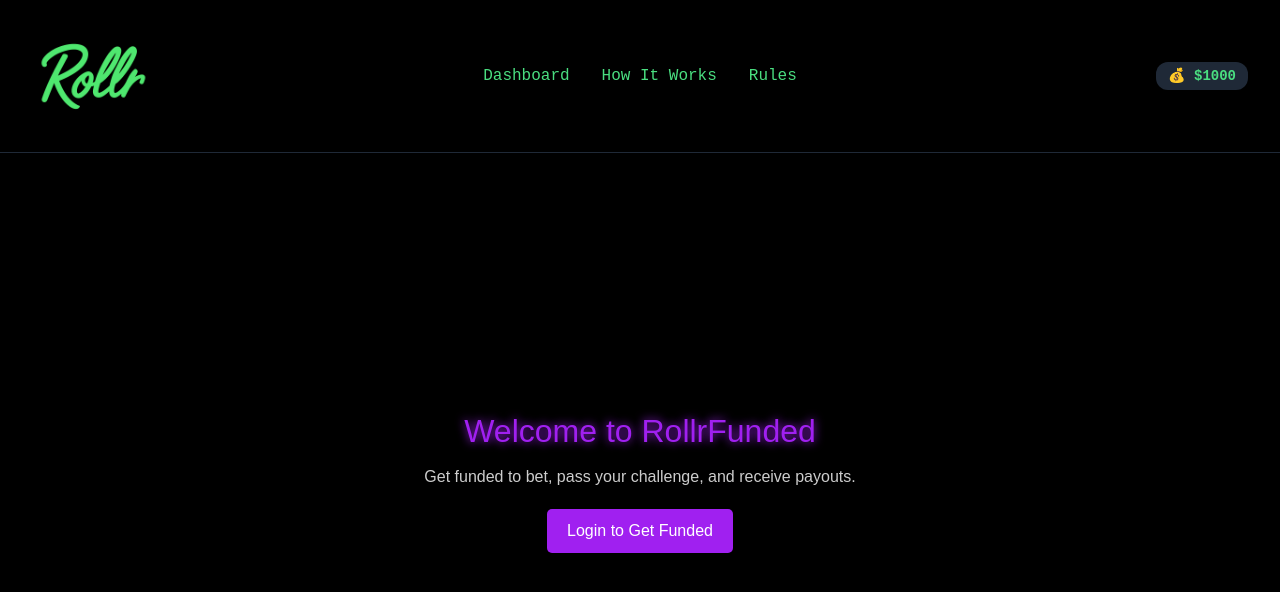
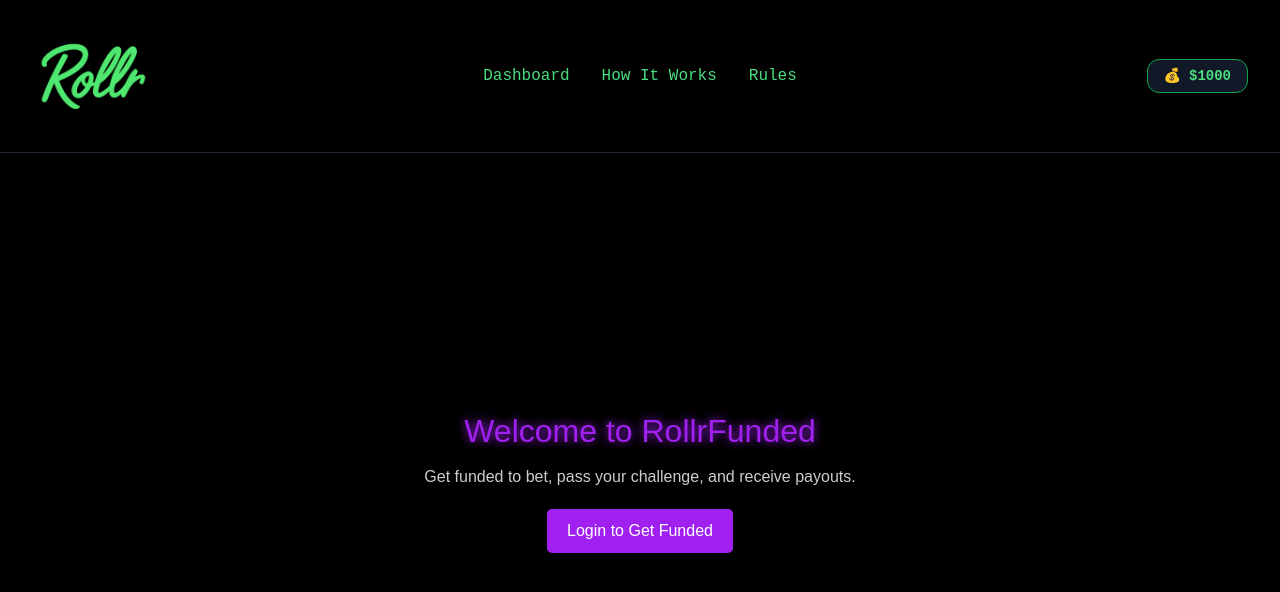
Before and after one commit to chipotleman/fundedfinal, a Next.js app: page / in a window 1280 px wide. Shown: the top 592 px of the page. Built offline with nearby package versions, Linux system fonts and the light colour scheme; no server answers.

Commit message:
Update TopNavbar.js

```diff
--- a/components/TopNavbar.js
+++ b/components/TopNavbar.js
@@ -37,13 +37,16 @@ const TopNavbar = ({
 
         {/* Right - Balance + Bet Slip */}
         <div className="flex items-center gap-4">
+          {/* Balance - styled container */}
           <div
+            className="flex items-center gap-2 bg-gray-900 px-4 py-1.5 rounded-xl border border-green-600 text-green-400 text-sm font-semibold cursor-pointer hover:bg-gray-800 transition"
             onClick={() => setShowWalletModal(true)}
-            className="bg-gray-800 px-3 py-1 rounded-xl text-sm text-green-400 font-semibold cursor-pointer hover:bg-gray-700 transition"
           >
-            💰 ${bankroll}
+            <span>💰</span>
+            <span>${bankroll}</span>
           </div>
 
+          {/* Bet Slip */}
           {selectedBets.length > 0 && (
             <Link href="/dashboard">
               <div className="bg-green-600 hover:bg-green-500 transition px-3 py-1 rounded-xl text-sm font-bold cursor-pointer">
@@ -54,7 +57,7 @@ const TopNavbar = ({
         </div>
       </div>
 
-      {/* Spacer to prevent overlap */}
+      {/* Spacer to prevent navbar overlap */}
       <div className="h-20" />
     </>
   );
```
